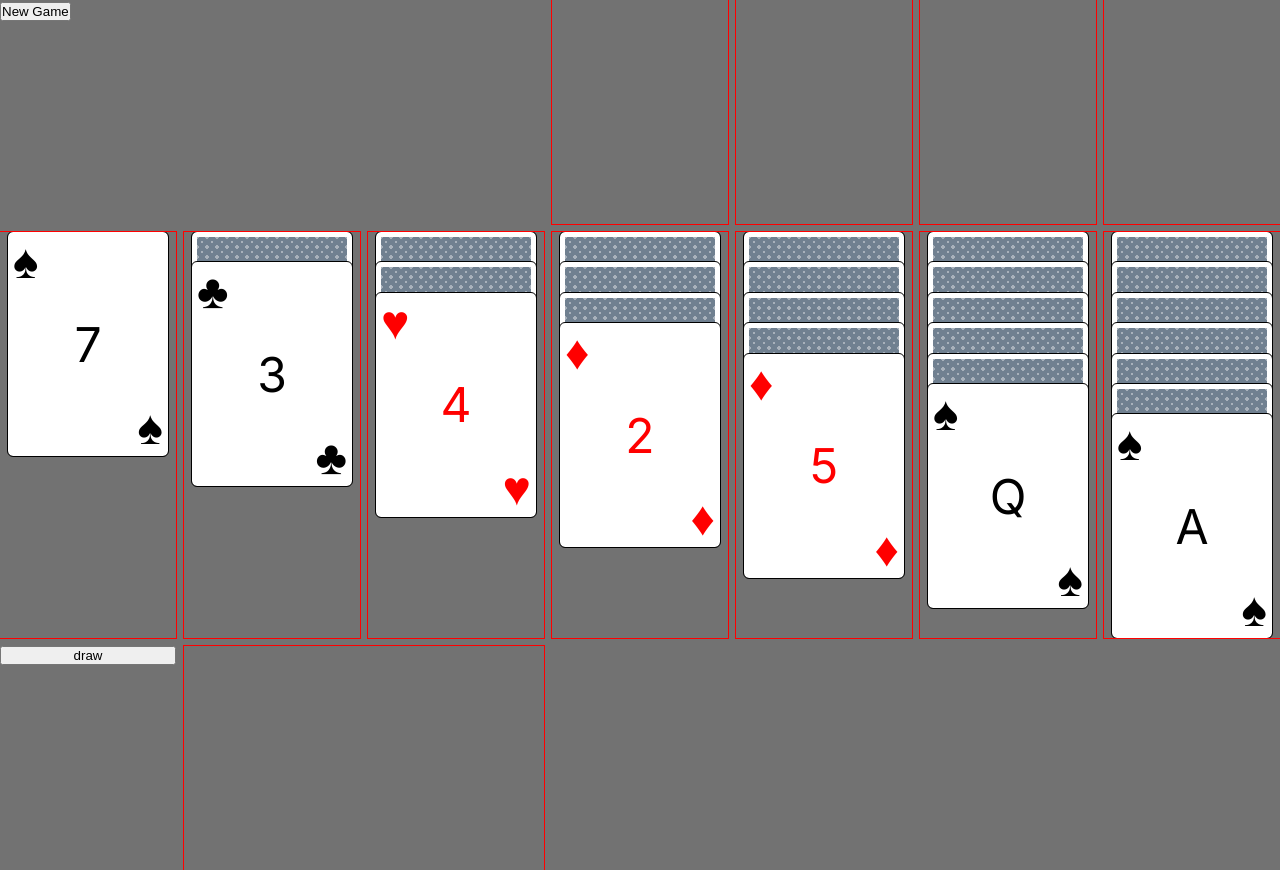
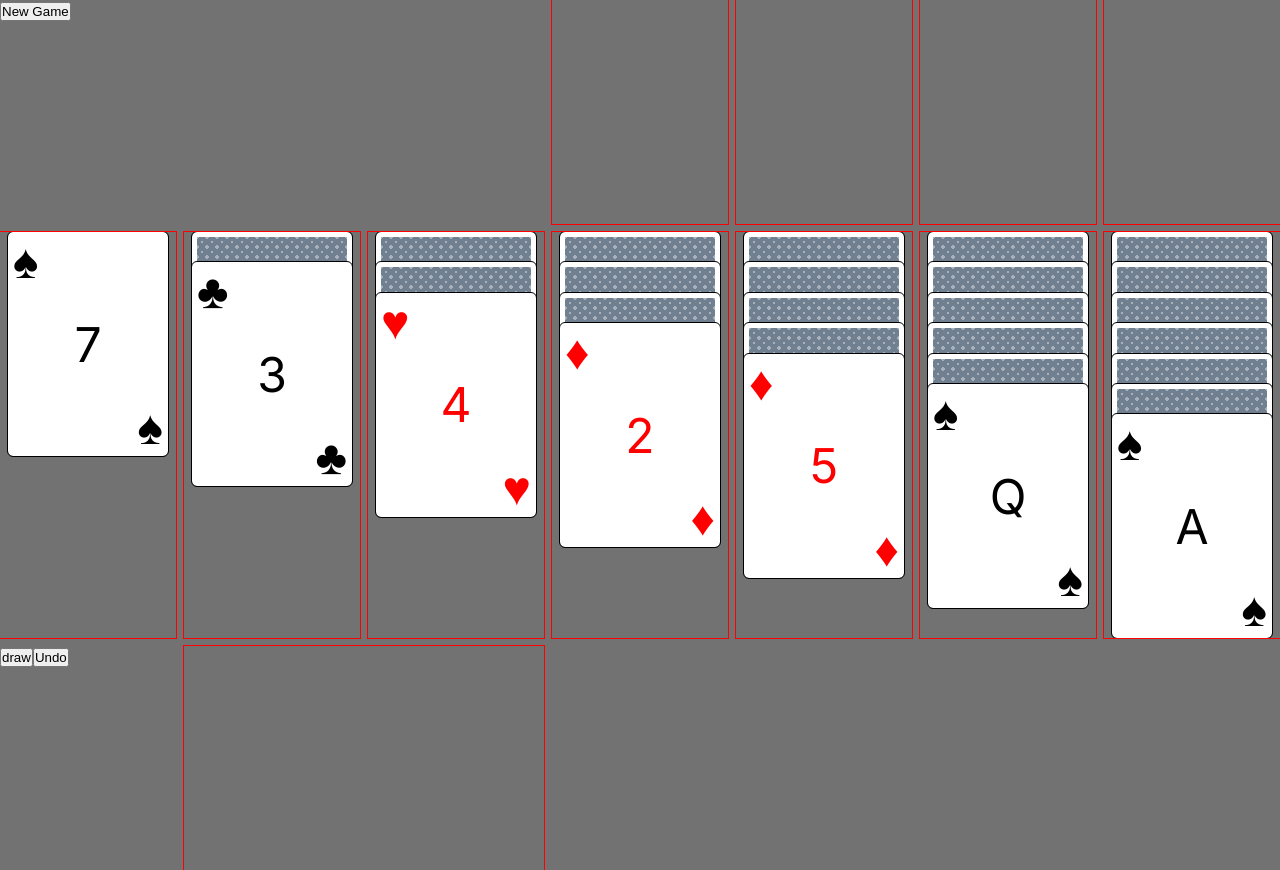
Before and after one commit to Rykus0/solitaire, a Next.js app: page / in a window 1280 px wide. Built offline with nearby package versions, Linux system fonts and the light colour scheme.

Commit message:
feat: implement history and undo in reducer

```diff
--- a/src/app/page.module.css
+++ b/src/app/page.module.css
@@ -1,6 +1,6 @@
 .main {
   display: grid;
-  min-height: 100vh;
+  min-height: 100dvh;
   gap: 8px;
   align-items: start;
   justify-content: start;
--- a/src/app/page.tsx
+++ b/src/app/page.tsx
@@ -75,6 +75,12 @@ export default function Home() {
     });
   }
 
+  function undo() {
+    dispatch({
+      type: ActionType.undo,
+    });
+  }
+
   useEffect(() => {
     newGame();
   }, []);
@@ -128,9 +134,10 @@ export default function Home() {
         />
       ))}
 
-      <button onClick={draw} style={{ gridArea: "deck" }}>
-        draw
-      </button>
+      <div style={{ gridArea: "deck" }}>
+        <button onClick={draw}>draw</button>
+        <button onClick={undo}>Undo</button>
+      </div>
       <Stack
         onDrop={() => null}
         canStack={() => false}
--- a/src/state/reducer.ts
+++ b/src/state/reducer.ts
@@ -1,5 +1,4 @@
 import {
-  Deck,
   PlayingCard,
   CardSuit,
   newDeck,
@@ -17,6 +16,7 @@ export enum ActionType {
   newGame = "NEW_GAME",
   moveCard = "MOVE_CARD",
   draw = "DRAW",
+  undo = "UNDO",
 }
 
 type Action =
@@ -33,12 +33,15 @@ type Action =
     }
   | {
       type: ActionType.draw;
+    }
+  | {
+      type: ActionType.undo;
     };
 
 type GameState = "playing" | "won" | "stuck";
 
 const STACK_COUNT = 7;
-let history = [];
+let history: State[] = [];
 
 export const initialState: State = {
   deck: newDeck(),
@@ -67,11 +70,15 @@ export function reducer(state: State = initialState, action: Action): State {
         tableau[i][stackSize - 1].flip("up");
       }
 
-      return {
+      const newGameState = {
         ...initialState,
         deck,
         tableau,
       };
+
+      history.push(newGameState);
+
+      return newGameState;
 
     // ----------------------------
 
@@ -99,6 +106,8 @@ export function reducer(state: State = initialState, action: Action): State {
         ),
       };
 
+      history.push(removedAndAdded);
+
       return removedAndAdded;
 
     // ----------------------------
@@ -117,11 +126,26 @@ export function reducer(state: State = initialState, action: Action): State {
         drawnCards = [];
       }
 
-      return {
+      const drawState = {
         ...state,
         deck: deckAfterDraw,
         wastepile: drawnCards,
       };
+
+      history.push(drawState);
+
+      return drawState;
+
+    // ----------------------------
+
+    case ActionType.undo:
+      if (history.length > 1) {
+        history.pop();
+      }
+
+      return history[history.length - 1];
+
+    // ----------------------------
 
     default:
       return state;
```
